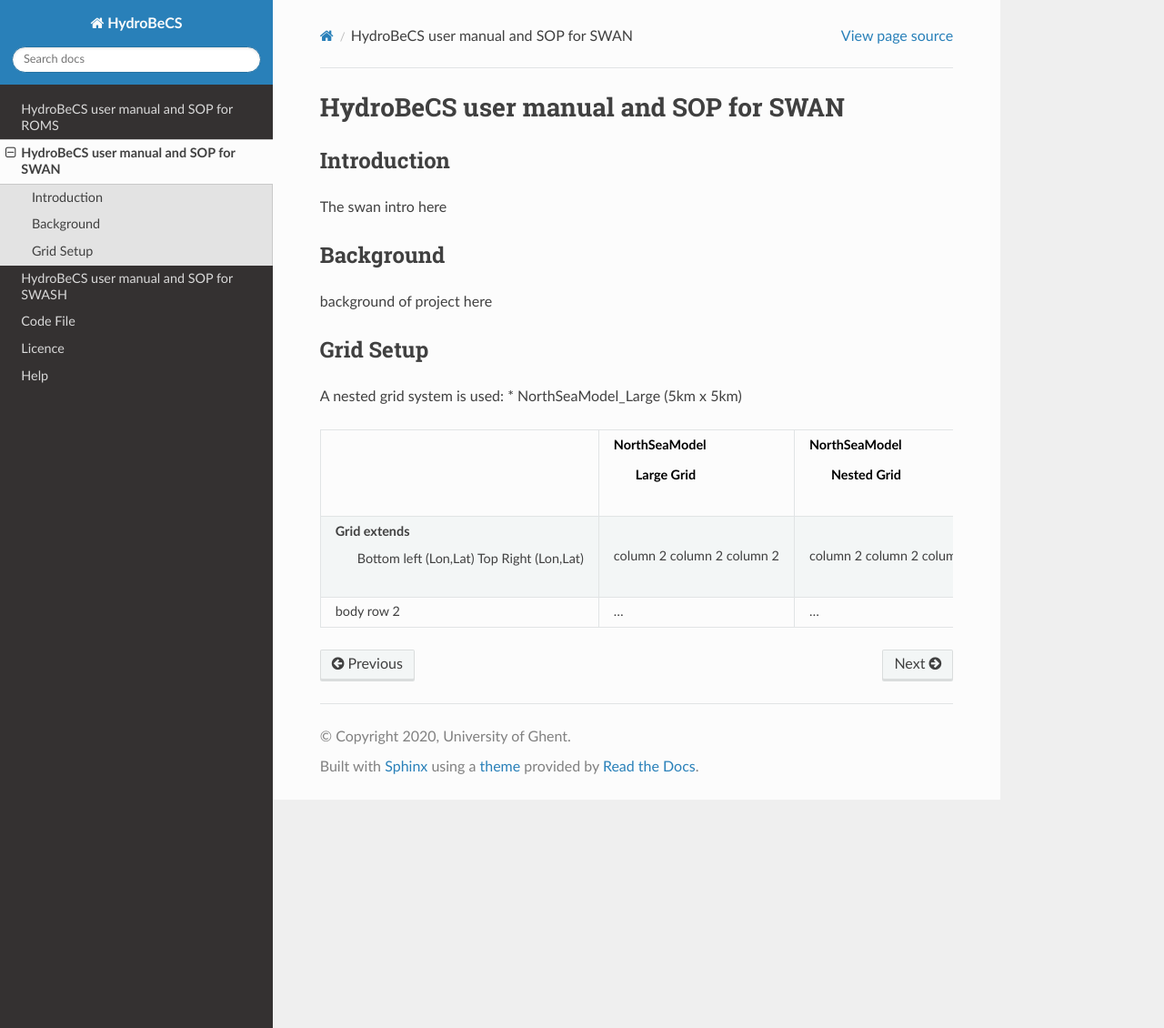
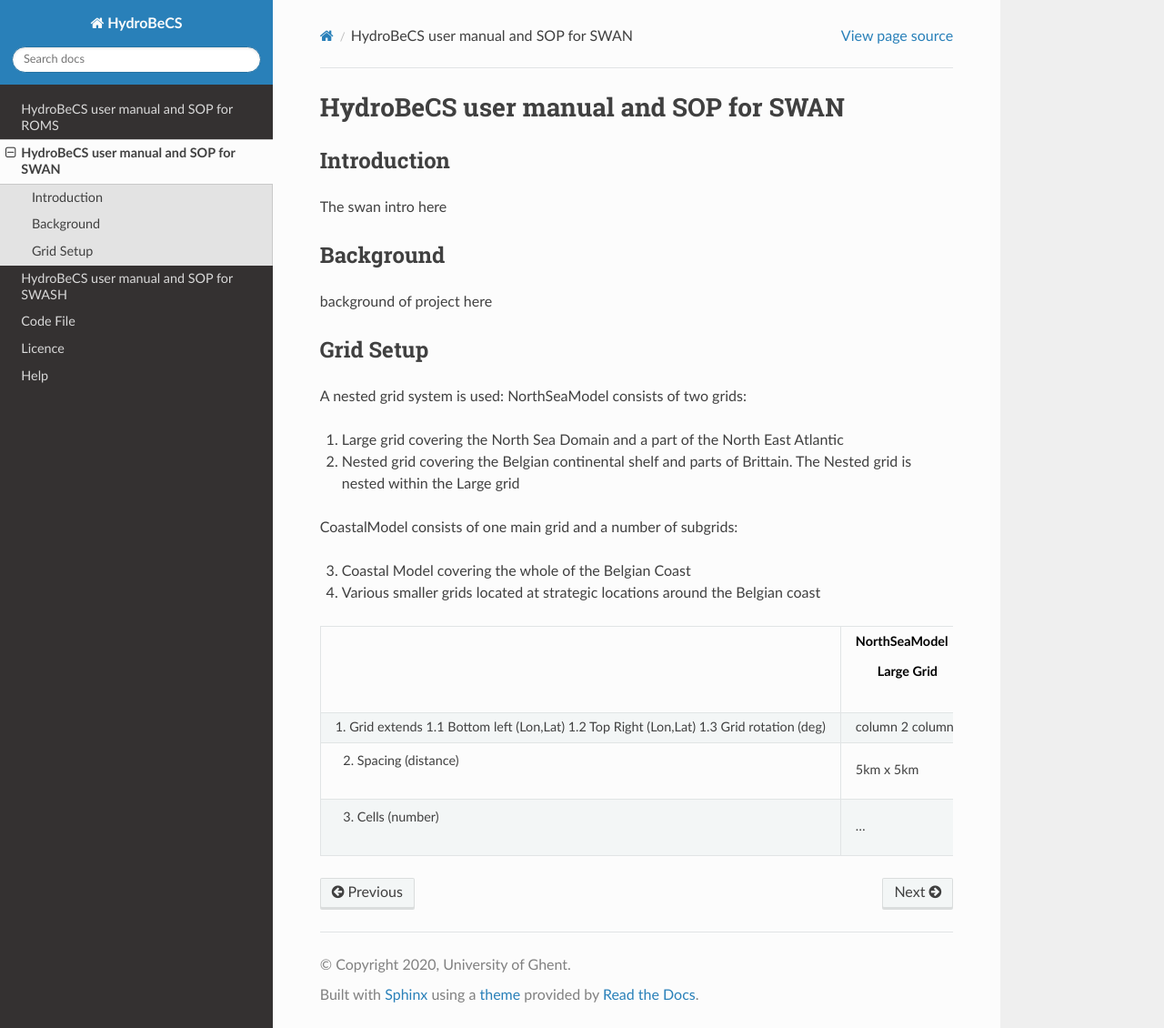
Before and after one commit to Hydrobecs-MDK/NorthSeaModel, a Sphinx documentation site: the page built from docs/SWAN.rst, in a window 1280 px wide and 1130 px high. Shown: the whole window at 91% size. Built offline with Sphinx 7.4.7 and the Read the Docs theme 2.0.0, drawn with Linux system fonts in a browser that asks for light colours.

Commit message:
SWAN tables.

```diff
--- a/docs/SWAN.rst
+++ b/docs/SWAN.rst
@@ -15,15 +15,27 @@ background of project here
 Grid Setup
 ^^^^^^^^^^
 A nested grid system is used:
-* NorthSeaModel_Large (5km x 5km)
+NorthSeaModel consists of two grids:
 
-+------------------------+--------------+--------------+--------------+---------------+
-|                        |NorthSeaModel |NorthSeaModel |CoastalModel  |CoastalModel   |
-|                        | Large Grid   | Nested Grid  |Belgium Coast |Subgrid Models |
-+========================+==============+==============+==============+===============+
-| Grid extends           | column 2     | column 2     | column 2     | column 2      |
-|  Bottom left (Lon,Lat) | column 2     | column 2     | column 2     | column 2      |
-|  Top Right   (Lon,Lat) | column 2     | column 2     | column 2     | column 2      |
-+------------------------+--------------+--------------+--------------+---------------+
-| body row 2             | ...          | ...          | ...          | ...           |
-+------------------------+--------------+--------------+--------------+---------------+
+1. Large grid covering the North Sea Domain and a part of the North East Atlantic
+2. Nested grid covering the Belgian continental shelf and parts of Brittain. The Nested grid is nested within the Large grid
+
+CoastalModel consists of one main grid and a number of subgrids:
+
+3. Coastal Model covering the whole of the Belgian Coast
+4. Various smaller grids located at strategic locations around the Belgian coast
+
+
++--------------------------+--------------+--------------+--------------+---------------+
+|                          |NorthSeaModel |NorthSeaModel |CoastalModel  |CoastalModel   |
+|                          | Large Grid   | Nested Grid  |Belgium Coast |Subgrid Models |
++==========================+==============+==============+==============+===============+
+|1. Grid extends           | column 2     | column 2     | column 2     | column 2      |
+|1.1 Bottom left (Lon,Lat) | column 2     | column 2     | column 2     | column 2      |
+|1.2 Top Right   (Lon,Lat) | column 2     | column 2     | column 2     | column 2      |
+|1.3 Grid rotation (deg)   | column 2     | column 2     | column 2     |               |
++--------------------------+--------------+--------------+--------------+---------------+
+|2. Spacing  (distance)    | 5km x 5km    | 1km x 1km    | 200m x 200m  | 60m x 60m     |
++--------------------------+--------------+--------------+--------------+---------------+
+|3. Cells    (number)      | ...          | ...          | ...          | ...           |
++--------------------------+--------------+--------------+--------------+---------------+
```
